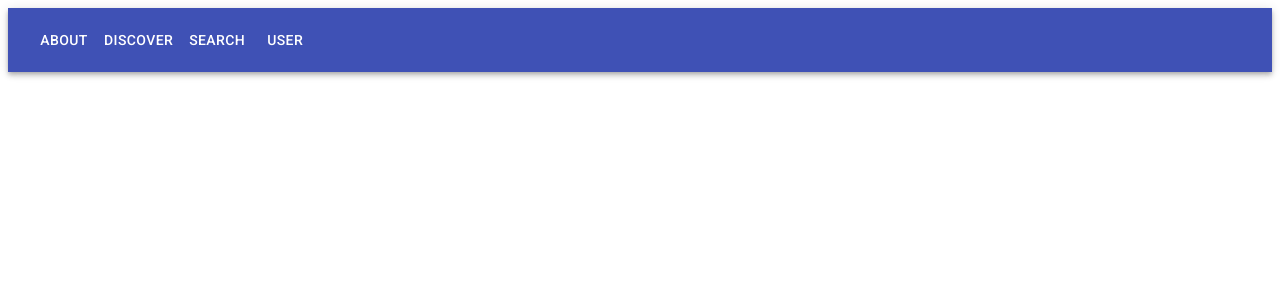
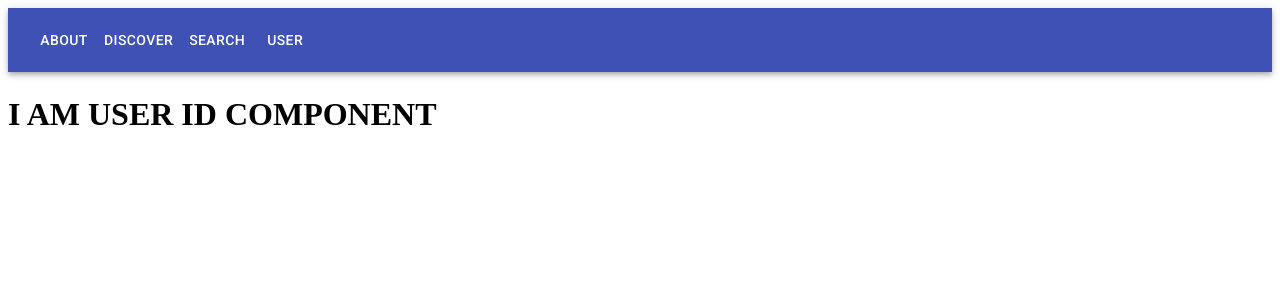
Before and after one commit to asegre18/segre-fwitter, a React (Create React App) app in the folder client/: page /users/user/1 in a window 1280 px wide. Shown: the top 300 px of the page. Built offline with nearby package versions, Linux system fonts and the light colour scheme.

Commit message:
f - update master branch

```diff
--- a/client/src/App.js
+++ b/client/src/App.js
@@ -16,6 +16,9 @@ function App() {
        <Route exact path="/discover" component={Discover}/>
        <Route exact path="/search" component={Search}/>
        <Route exact path="/user" component={User}/>
+       <Route exact path='/users/user/:userId'>
+         <h1>I AM USER ID COMPONENT</h1>
+       </Route>
      </Router>
   );
 }
--- a/client/src/components/User.js
+++ b/client/src/components/User.js
@@ -1,9 +1,8 @@
 import React, { useState } from 'react';
-// import useUsers from '../hooks/useUsers';
+import { Link } from 'react-router-dom';
 import TextField from '@material-ui/core/TextField';
 import Button from '@material-ui/core/Button';
 import axios from 'axios';
-
 import useUsers from '../hooks/useUsers';
 
 const User = () => {
@@ -14,7 +13,9 @@ const User = () => {
       return users.map(({ id, username }) => {
         return (
           <div key={id}>
-            <p>Username: {username}</p>
+            <Link to={`/users/user/${id}`}>
+              <p>Username: {username}</p>
+            </Link>
           </div>
         );
       });
```
Also changed, not shown: 1 other file (tests, documents, lock files or other folders).
